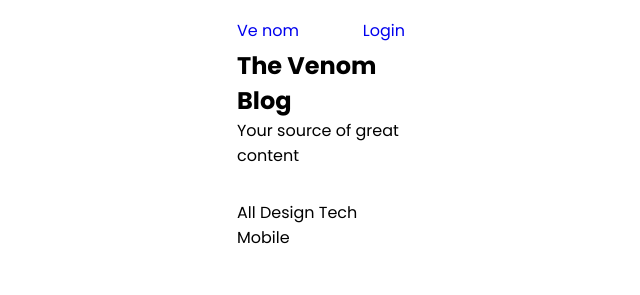
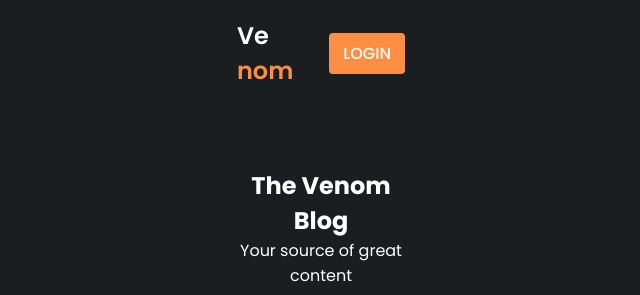
Before and after one commit to vitor502/blogStar, a PHP site: page /blogStar/index.html in a window 1280 px wide. Shown: the top 295 px of the page, without its empty margins (319-959 px from the left). Run offline with PHP 8.4, Linux system fonts and the light colour scheme.

Commit message:
esqueci do STL3

```diff
--- a/CSS/style3.css
+++ b/CSS/style3.css
@@ -61,5 +61,77 @@ header{
     padding: 18px 0;
 }
 
-/* 09:24 min
+.logo{
+    font-size: 1.5rem;
+    font-weight: 600;
+    color: var(--bg-color);
+}
+
+.logo span{
+    color: var(--second-color);
+}
+
+.login{
+    padding: 8px 14px;
+    text-transform: uppercase;
+    font-weight: 500;
+    border-radius: 4px;
+    background: var(--second-color);
+    color: var(--bg-color);
+}
+
+.login:hover{
+    background: hsl(24, 98%, 58%);
+    transition: 0.3s;
+}
+
+/* Home */
+
+.home{
+    width: 100%;
+    min-height: 440px;
+    background: var(--container-color);
+    display: grid;
+    justify-content: center;
+    align-items: center;
+}
+
+.home-text{
+    color: var(--bg-color);
+    text-align: center;
+}
+
+.home-title{
+    font-size: 3.5rem;
+}
+
+.home-subtitle{
+    font-size: 1rem;
+    font-weight: 400;
+}
+
+/* Post Filter */
+
+.post-filter{
+    display: flex;
+    justify-content: center;
+    align-items: center;
+    column-gap: 1.5rem;
+    margin-top: 2em !important;
+}
+
+.filter-item{
+    font-size: 0.9rem;
+    font-weight: 500;
+    cursor: pointer;
+}
+
+.active-filter{
+    background: var(--second-color);
+    color: var(--bg-color);
+    padding: 4px 10px;
+    border-radius: 4px;
+}
+
+/* 17:11 min
     https://www.youtube.com/watch?v=gZHjMVE_e10*/
```
